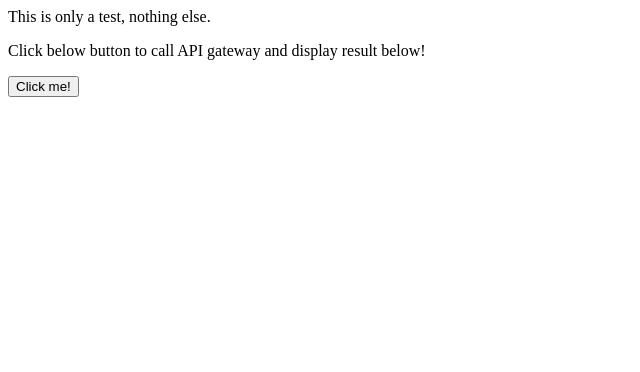
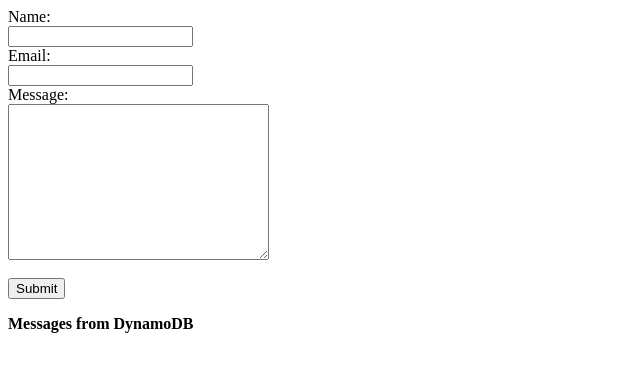
Before and after one commit to iamrakshandha/mystaticwebsite, a plain HTML site: page index.html in a window 1280 px wide. Shown: the whole page, without its empty margins (0-640 px from the left). Drawn offline with Linux system fonts and the light colour scheme; no server answers.

Commit message:
commit 2

```diff
--- a/index.html
+++ b/index.html
@@ -1,23 +1,53 @@
 <html>
-    <head>
 	<script>
-		async function callAwsLambdaFunction() {
-			fetch( 'https://susgi3g8m5.execute-api.us-east-1.amazonaws.com/Prod/',  {
+		async function getMessages() {
+			fetch( 'https://susgi3g8m5.execute-api.us-east-1.amazonaws.com/Prod',  {
 				method: 'GET'
 			  })
 			.then(response => response.json())
 			.then((response) => {
-				console.log(response);
-				document.getElementById("myDiv").innerHTML = response.body;
+                console.log(response.body);
+                response.body.forEach(element => {
+                    document.getElementById("messages").innerHTML += "<p>"+element.message+"</p>"; // Adds each message to div
+                });
 			});
         }
+		async function submitMessage() {
+            var name = document.getElementById("name").value;
+            var email = document.getElementById("email").value;
+            var message = document.getElementById("message").value;
+			fetch( 'YOUR API URL HERE',  {
+                method: 'POST',
+                body: JSON.stringify({
+                    "name": name,
+                    "email": email,
+                    "message": message
+                })
+			})
+			.then(response => response.json())
+			.then((response) => {
+				console.log(response);
+                document.getElementById("messages").innerHTML += "<p>"+message+"</p>"; // Add new message to message list
+			});
+		}
+        getMessages(); // Calls get message on load
     </script>
-        <title>Test</title>
+    <head>
+        <title>Test Form</title>
     </head>
     <body>
-		<p>This is only a test, nothing else.</p>
-        <p>Click below button to call API gateway and display result below!</p>
-        <p><div id="myDiv"></div></p>
-        <button onclick="callAwsLambdaFunction()">Click me!</button>
+        <form onsubmit="submitMessage();return false;">
+            <label for="name">Name:</label><br>
+            <input type="text" id="name" name="name" value=""/><br>
+            <label for="email">Email:</label><br>
+            <input type="text" id="email" name="email" value=""/><br>
+            <label for="message">Message:</label><br>
+            <textarea id="message" name="message" value="" rows="10" cols="30"></textarea><br><br>
+            <input type="submit" value="Submit">
+      </form>
+      <strong>Messages from DynamoDB</strong>
+      <div id="messages">
+
+      </div>
 	</body>
 </html>
```
